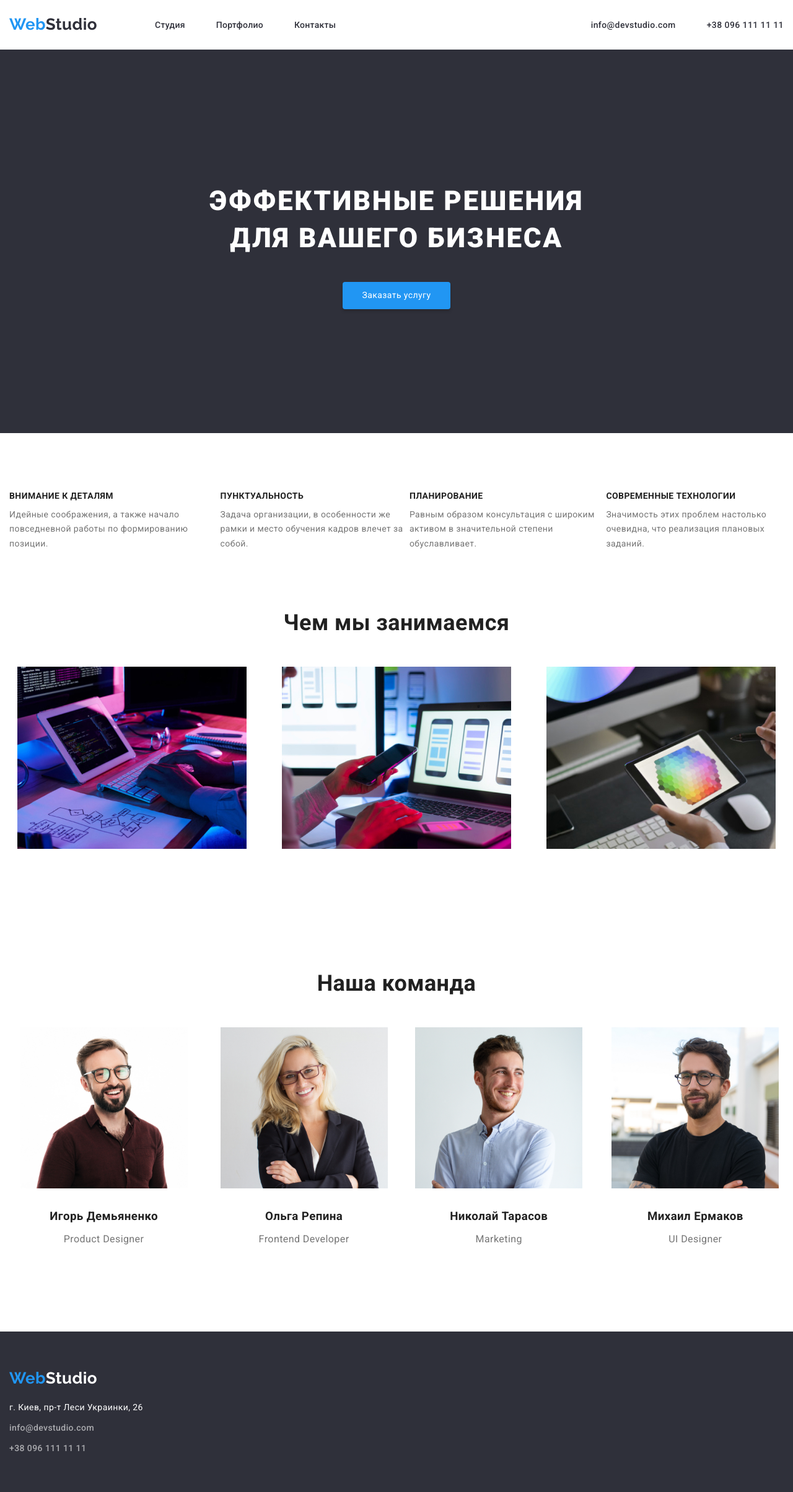
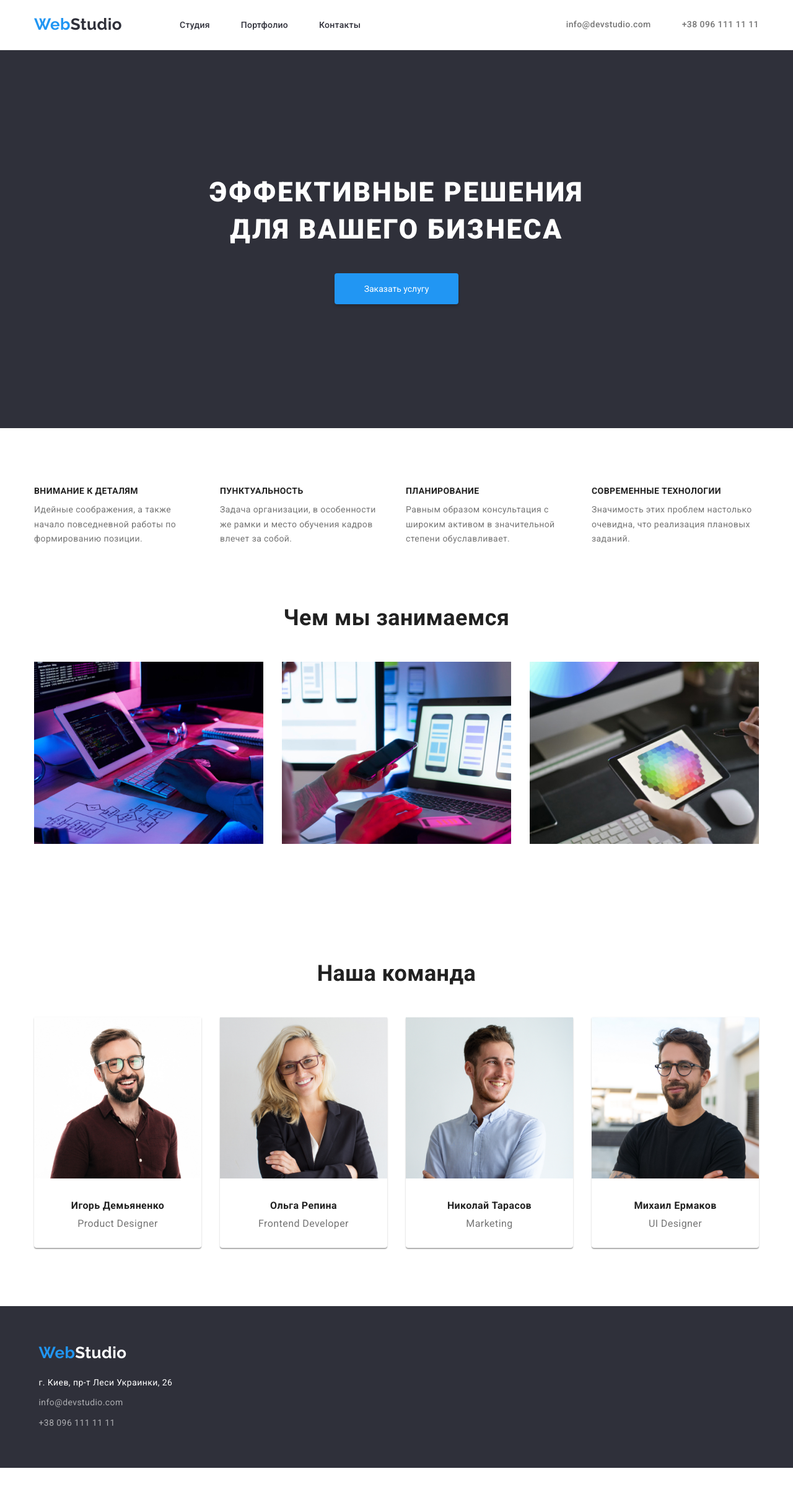
Before and after one commit to keshlak/goit-markup-hw-03, a plain HTML site: page index.html in a window 1280 px wide. Shown: the whole page at 62% size. After the commit the page ends 2369 px from the top, so only its background shows below. Drawn offline with nearby package versions, Linux system fonts and the light colour scheme.

```diff
--- a/css/styles.css
+++ b/css/styles.css
@@ -7,6 +7,9 @@
   --radiobutton-background-color: #f5f4fa;
 }
 
+p {
+  margin: 0;
+}
 a,
 a:visited {
   text-decoration: none;
@@ -26,6 +29,7 @@ h3,
 h4 {
   color: var(--h-color);
   margin: 0;
+  font-size: inherit;
 }
 
 ul {
@@ -34,12 +38,13 @@ ul {
   margin: 0;
 }
 
-/* .container {
-  min-width: 1200px;
+.container {
+  width: 1200px;
+  padding-left: 15px;
   padding-right: 15px;
-  padding-right: 15px;
-  margin: 0 auto;
-} */
+  margin-left: auto;
+  margin-right: auto;
+}
 
 /* HEADER */
 
@@ -57,14 +62,16 @@ ul {
 
 .header {
   color: var(--secondary-background-color);
-
-  padding-left: 15px;
-  padding-right: 15px;
+  border-bottom: 1px solid #ececec;
 }
 
 .header-nav {
   display: flex;
   align-items: center;
+}
+
+.header .container {
+  display: flex;
 }
 
 .nav {
@@ -77,6 +84,7 @@ ul {
 }
 
 .contact {
+  color: var(--main-color);
   display: flex;
   align-items: center;
   margin-left: auto;
@@ -122,10 +130,14 @@ ul {
 
 .hero {
   background-color: var(--secondary-background-color);
-  padding-top: 215px;
+  padding-top: 200px;
   padding-bottom: 200px;
   text-align: center;
 }
+
+/* .hero .container {
+  width: 1600px;
+} */
 
 .hero-header {
   margin-top: 0;
@@ -140,13 +152,16 @@ ul {
   color: var(--main-background-color);
 }
 
-.hero .link {
+.hero .button {
   display: inline-block;
   margin-top: 40px;
   padding: 10px 32px;
 
+  width: 200px;
+  height: 50px;
   background: #2196f3;
   box-shadow: 0px 4px 4px rgba(0, 0, 0, 0.15);
+  border: none;
   border-radius: 4px;
   text-align: center;
   color: var(--main-background-color);
@@ -154,9 +169,10 @@ ul {
 
 /* FEATURES */
 
-.features {
+.features-list {
   display: flex;
-  padding: 94px 15px;
+  padding-top: 94px;
+  padding-bottom: 94px;
 }
 
 .features .item + .item {
@@ -164,8 +180,6 @@ ul {
 }
 
 .features .feature-header {
-  margin-bottom: 10px;
-  font-weight: bold;
   font-size: 14px;
   line-height: 1.14;
   letter-spacing: 0.03em;
@@ -173,8 +187,10 @@ ul {
 }
 
 .features .feature-text {
+  margin-top: 10px;
   font-size: 14px;
   line-height: 1.7;
+  max-width: 270px;
 }
 
 /* OUR WORK */
@@ -186,11 +202,15 @@ ul {
 .our-work-photo {
   display: flex;
   margin-top: 50px;
-  justify-content: space-around;
+  justify-content: space-between;
 }
 
 .our-work-photo .link + .link {
   margin-left: 30px;
+}
+
+.our-work-img {
+  display: block;
 }
 
 .our-work .our-work-header,
@@ -208,7 +228,7 @@ ul {
 
 .team .team-members {
   display: flex;
-  justify-content: space-around;
+  justify-content: space-between;
   margin-top: 50px;
 
   font-size: 16px;
@@ -220,9 +240,21 @@ ul {
   margin-left: 30px;
 }
 
+.team-members .item {
+  width: 270px;
+  box-shadow: 0px 1px 3px rgba(0, 0, 0, 0.12), 0px 1px 1px rgba(0, 0, 0, 0.14),
+    0px 2px 1px rgba(0, 0, 0, 0.2);
+  border-radius: 0px 0px 4px 4px;
+}
+
 .team-members .member-about {
-  padding: 30px 60px;
+  padding: 30px;
 }
+
+.member-about-description {
+  margin-top: 10px;
+}
+
 .footer {
   background-color: var(--secondary-background-color);
   padding-top: 60px;
@@ -251,12 +283,28 @@ ul {
   font-style: normal;
 }
 
+.contact-list .link {
+  font-weight: normal;
+}
+
 .adress .item + .item {
   margin-left: 0;
   margin-top: 9px;
 }
 
+.portfolio {
+  padding-top: 94px;
+  padding-bottom: 94px;
+}
+
+.portfolio .filter {
+  display: flex;
+  justify-content: center;
+}
+
 .filter-btn {
+  padding: 6px 22px;
+
   color: var(--secondary-background-color);
   background-color: var(--radiobutton-background-color);
   border-radius: 4px;
@@ -264,22 +312,53 @@ ul {
   font-size: 16px;
   line-height: 1.6;
   text-align: center;
+  border: none;
 }
 
 .filter-btn:hover,
 .filter-btn:focus {
   background-color: var(--accent-color);
   color: var(--main-background-color);
+  box-shadow: 0px 3px 1px rgba(0, 0, 0, 0.1), 0px 1px 2px rgba(0, 0, 0, 0.08),
+    0px 2px 2px rgba(0, 0, 0, 0.12);
+}
+
+.portfolio .item + .item {
+  margin-left: 8px;
+}
+
+.cards {
+  display: flex;
+  /* justify-content: space-between; */
+  flex-wrap: wrap;
+  margin-top: 50px;
+  margin-bottom: -30px;
 }
 
 .card {
-  width: 370px;
-  height: 404px;
+  margin-left: 30px;
+  margin-bottom: 30px;
+  /* width: 370px; */
+  width: calc((100% - 60px) / 3);
 }
+
+.cards .card:nth-child(3n + 1) {
+  margin-left: auto;
+}
+
 .card-img,
 our-work-img {
+  display: block;
   width: 370px;
   height: 294px;
+}
+
+.card .card-bottom {
+  padding-top: 20px;
+  padding-bottom: 20px;
+  padding-left: 24px;
+  border: 1px solid #eeeeee;
+  border-top: none;
 }
 
 .card .card-header {
@@ -288,6 +367,7 @@ our-work-img {
 }
 
 .card .card-text {
+  margin-top: 4px;
   font-size: 16px;
   line-height: 1.9;
 }
--- a/index.html
+++ b/index.html
@@ -18,16 +18,16 @@
 <body>
     <header class="header">
 
-
-        <nav class="header-nav container">
-            <a class="logo" href="https://keshlak.github.io/goit-markup-hw-02/"><span
+        <div class="container">
+            <nav class="header-nav">
+                <a class="logo" href="https://keshlak.github.io/goit-markup-hw-03/"><span
                         class="logo-accent">Web</span>Studio</a>
                 <ul class="nav">
                     <li class="item"><a class="link" href="./index.html">Студия </a></li>
                     <li class="item"><a class="link" href="./portfolio.html">Портфолио</a></li>
                     <li class="item"><a class="link" href="">Контакты</a></li>
                 </ul>
-
+            </nav>
 
             <!-- Contacts -->
 
@@ -39,54 +39,59 @@
                     <a class="link" href="tel:+380961111111">+38 096 111 11 11</a>
                 </li>
             </ul>
-        </nav>
-
+        </div>
     </header>
     <main>
 
-        <!-- Шапка -->
+        <!-- Hero -->
 
-        <section class="hero container">
+        <section class="hero">
+            <div class="container">
                 <h1 class="hero-header">Эффективные решения <br> для вашего бизнеса</h1>
-            <a class="link" href=""><span class="hero-link-text">Заказать услугу</span></a>
+                <!-- <a class="link" href=""><span class="hero-link-text">Заказать услугу</span></a> -->
+                <button class="button">Заказать услугу</button>
+            </div>
         </section>
 
         <!-- особенности -->
 
-        <ul class="features container">
+        <section class="features container">
+
+            <ul class="features-list">
                 <li class="item">
                     <h3 class="feature-header">
                         Внимание к деталям
                     </h3>
-                <span class="feature-text">
+                    <p class="feature-text">
                         Идейные соображения, а также начало повседневной работы по формированию позиции.
-                </span>
+                    </p>
                 </li>
                 <li class="item">
                     <h3 class="feature-header">
                         Пунктуальность
                     </h3>
-                <span class="feature-text">
+                    <p class="feature-text">
                         Задача организации, в особенности же рамки и место обучения кадров влечет за собой.
-                </span>
+                    </p>
                 </li class="item">
-            <li>
+                <li class="item">
                     <h3 class="feature-header">
                         Планирование
                     </h3>
-                <span class="feature-text">
+                    <p class="feature-text">
                         Равным образом консультация с широким активом в значительной степени обуславливает.
-                </span>
+                    </p>
                 </li>
                 <li class="item">
                     <h3 class="feature-header">
                         Современные технологии
                     </h3>
-                <span class="feature-text">
+                    <p class="feature-text">
                         Значимость этих проблем настолько очевидна, что реализация плановых заданий.
-                </span>
+                    </p>
                 </li>
             </ul>
+        </section>
 
         <!-- Чем мы занимаемся -->
 
@@ -117,10 +122,10 @@
                 <li class="item">
                     <img src="images/Demianenko.jpg" alt="Игорь Демьяненко" width="270" height="260">
                     <div class="member-about">
-                        <h3>
+                        <h3 class="member-about-header">
                             Игорь Демьяненко
                         </h3>
-                        <p>
+                        <p class="member-about-description">
                             Product Designer
                         </p>
                     </div>
@@ -129,10 +134,10 @@
                 <li class="item">
                     <img src="images/Repina.jpg" alt="Ольга Репина" width="270" height="260">
                     <div class="member-about">
-                        <h3>
+                        <h3 class="member-about-header">
                             Ольга Репина
                         </h3>
-                        <p>
+                        <p class="member-about-description">
                             Frontend Developer
                         </p>
                     </div>
@@ -141,10 +146,10 @@
                 <li class="item">
                     <img src="images/Tarasov.jpg" alt="Николай Тарасов" width="270" height="260">
                     <div class="member-about">
-                        <h3>
+                        <h3 class="member-about-header">
                             Николай Тарасов
                         </h3>
-                        <p>
+                        <p class="member-about-description">
                             Marketing
                         </p>
                     </div>
@@ -153,24 +158,26 @@
                 <li class="item">
                     <img src="images/Yermakov.jpg" alt="Михаил Ермаков" width="270" height="260">
                     <div class="member-about">
-                        <h3>
+                        <h3 class="member-about-header">
                             Михаил Ермаков
                         </h3>
-                        <p>
+                        <p class="member-about-description">
                             UI Designer
                         </p>
                     </div>
 
                 </li>
             </ul>
+
         </section>
 
     </main>
-    <footer class="footer container">
-        <a class="logo" href="https://keshlak.github.io/goit-markup-hw-02/"><span
+    <footer class="footer">
+        <div class="container">
+            <a class="logo" href="https://keshlak.github.io/goit-markup-hw-03/"><span
                     class="logo-accent">Web</span>Studio</a>
             <address class="adress contact">
-            <ul class="">
+                <ul class="contact-list">
                     <li class="item">
                         <a class="adress-link"
                             href="https://www.google.com/maps/d/viewer?msa=0&mid=10uSM3H-mIU3GznYo2szRIEphczw&ll=50.42732700000001%2C30.538092&z=17"
@@ -186,6 +193,7 @@
                     </li>
                 </ul>
             </address>
+        </div>
     </footer>
 </body>
 
```
Also changed, not shown: portfolio.html (+43 -13 lines). Lines whose indentation alone changed are shown as unchanged.
